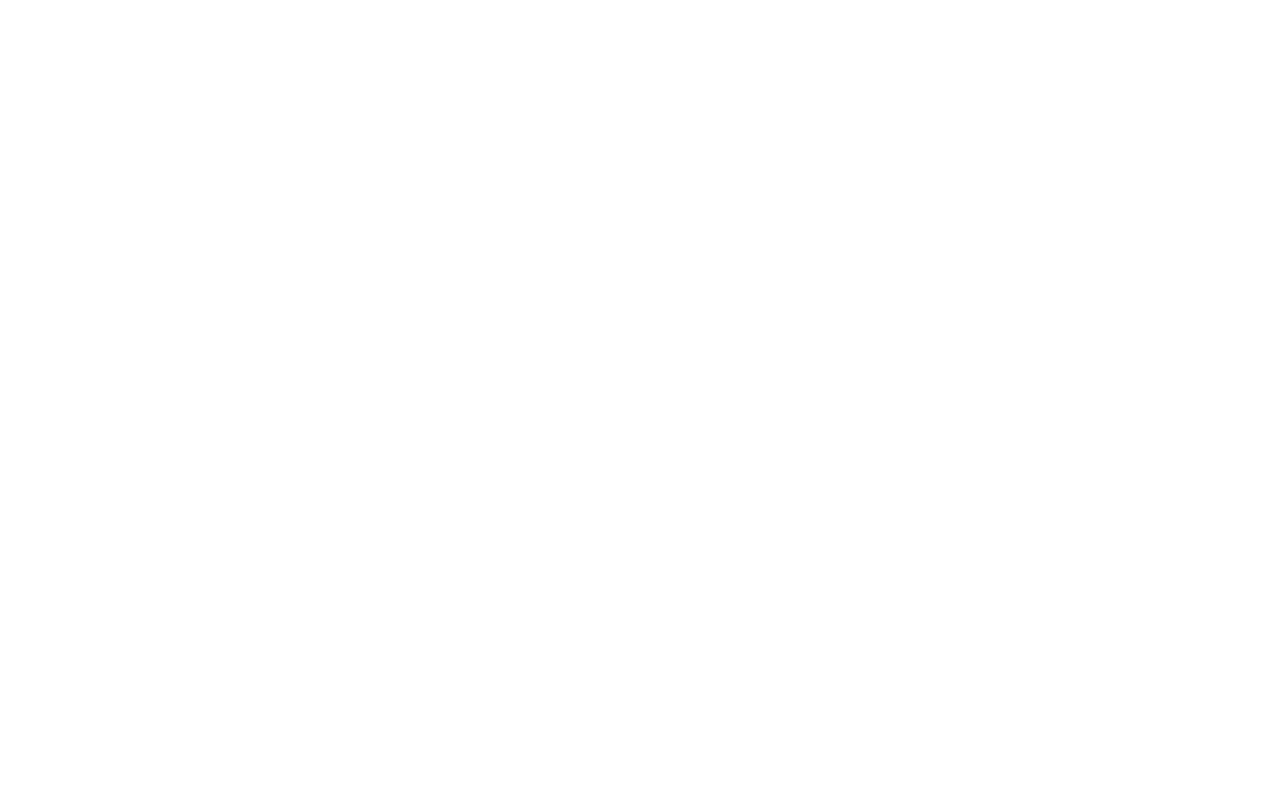
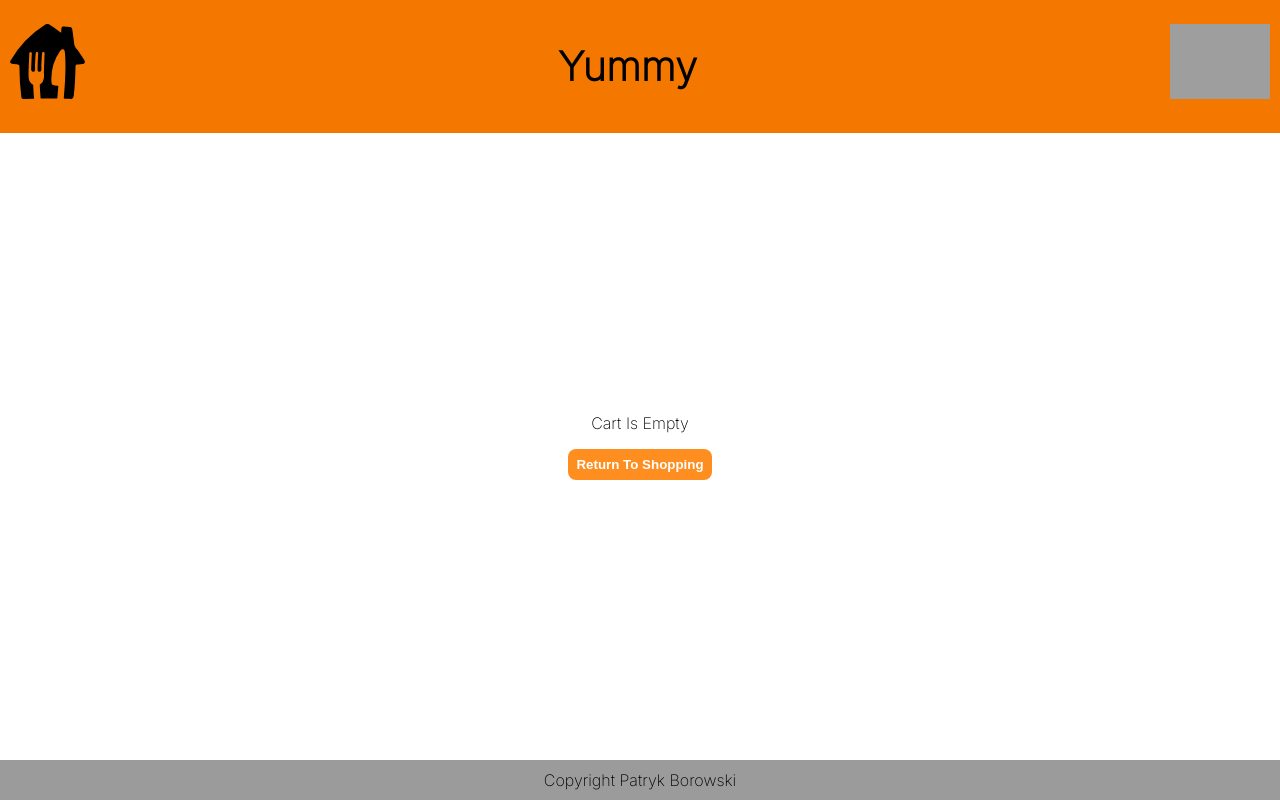
Before and after one commit to boobel/Delivery-App, a React (Create React App) app: page /cart in a window 1280 px wide. Before the commit this address had no page. Built offline with nearby package versions, Linux system fonts and the light colour scheme; grey boxes are pictures that could not be loaded.

Commit message:
basic cart impemented, no logic

```diff
--- a/src/components/Header.tsx
+++ b/src/components/Header.tsx
@@ -12,11 +12,14 @@
   background-color: #f47800;
   font-size: 2.5rem;
   padding: 24px 10px;
-  font-weight: 900;
 `;
 
 const StyledImage = styled.img`
   height: 75px;
+`;
+
+const StyledHeaderText = styled.div`
+  font-weight: 900;
 `;
 
 const Header: React.FC = () => {
@@ -25,7 +28,7 @@
       <Link to="/">
         <StyledImage alt="App Icon" src={logo} />
       </Link>
-      <span>Yummy</span>
+      <StyledHeaderText>Yummy</StyledHeaderText>
       <Link to="/cart">
         <StyledImage alt="Cart Icon" src={cart} />
       </Link>
--- a/src/globalStyles.tsx
+++ b/src/globalStyles.tsx
@@ -7,6 +7,7 @@
     padding: 0;
     font-family: 'Inter', sans-serif;
     --brand-100: #ffba4f;
+    --brand-300: #ff8e20;
     --brand-400: #f47800;
   }
 `;
--- /dev/null
+++ b/src/pages/cart.tsx
@@ -0,0 +1,70 @@
+import React from "react";
+import styled from "styled-components";
+import { Header } from "../components/Header";
+import { Footer } from "../components/Footer";
+import { Link } from "react-router-dom";
+
+const StyledWrapper = styled.div`
+  display: flex;
+  flex-direction: column;
+  height: 100vh;
+`;
+
+const StyledCart = styled.div`
+  display: flex;
+  justify-content: center;
+  align-items: center;
+  height: 100%;
+`;
+
+const StyledEmptyCart = styled.div`
+  display: flex;
+  flex-direction: column;
+  justify-content: center;
+  align-items: center;
+  gap: 1rem;
+`;
+
+const StyledButton = styled.button`
+  border: none;
+  border-radius: 8px;
+  font-weight: 800;
+  padding: 0.5rem;
+  color: white;
+  background-color: var(--brand-300);
+`;
+
+const EmptyCart: React.FC = () => {
+  return (
+    <>
+      <StyledEmptyCart>
+        <span>Cart Is Empty</span>
+        <Link to="/shop">
+          <StyledButton>Return To Shopping</StyledButton>
+        </Link>
+      </StyledEmptyCart>
+    </>
+  );
+};
+
+const FilledCart: React.FC = () => {
+  return (
+    <>
+      <span>Placeholder cart fulled</span>
+    </>
+  );
+};
+
+const Cart: React.FC = () => {
+  const isEmpty = true;
+
+  return (
+    <StyledWrapper>
+      <Header />
+      <StyledCart>{isEmpty ? <EmptyCart /> : <FilledCart />}</StyledCart>
+      <Footer />
+    </StyledWrapper>
+  );
+};
+
+export { Cart };
--- a/src/router.tsx
+++ b/src/router.tsx
@@ -3,6 +3,7 @@
 import GlobalStyle from "./globalStyles";
 import { Home } from "./pages/homepage";
 import { Shop } from "./pages/shop";
+import { Cart } from "./pages/cart";
 
 const Router: React.FC = () => {
   return (
@@ -12,6 +13,7 @@
         <Routes>
           <Route path="/" element={<Home />} />
           <Route path="/shop" element={<Shop />} />
+          <Route path="/cart" element={<Cart />} />
         </Routes>
       </BrowserRouter>
     </>
```
